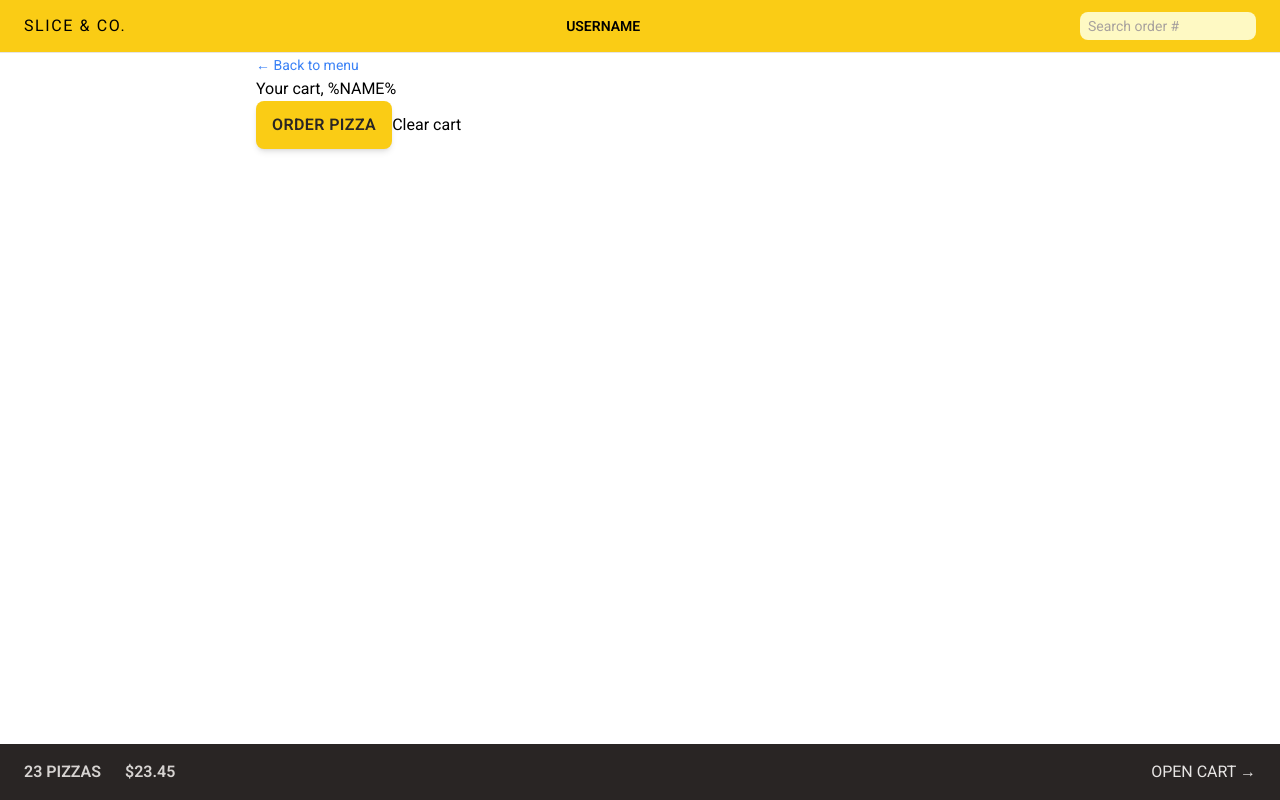
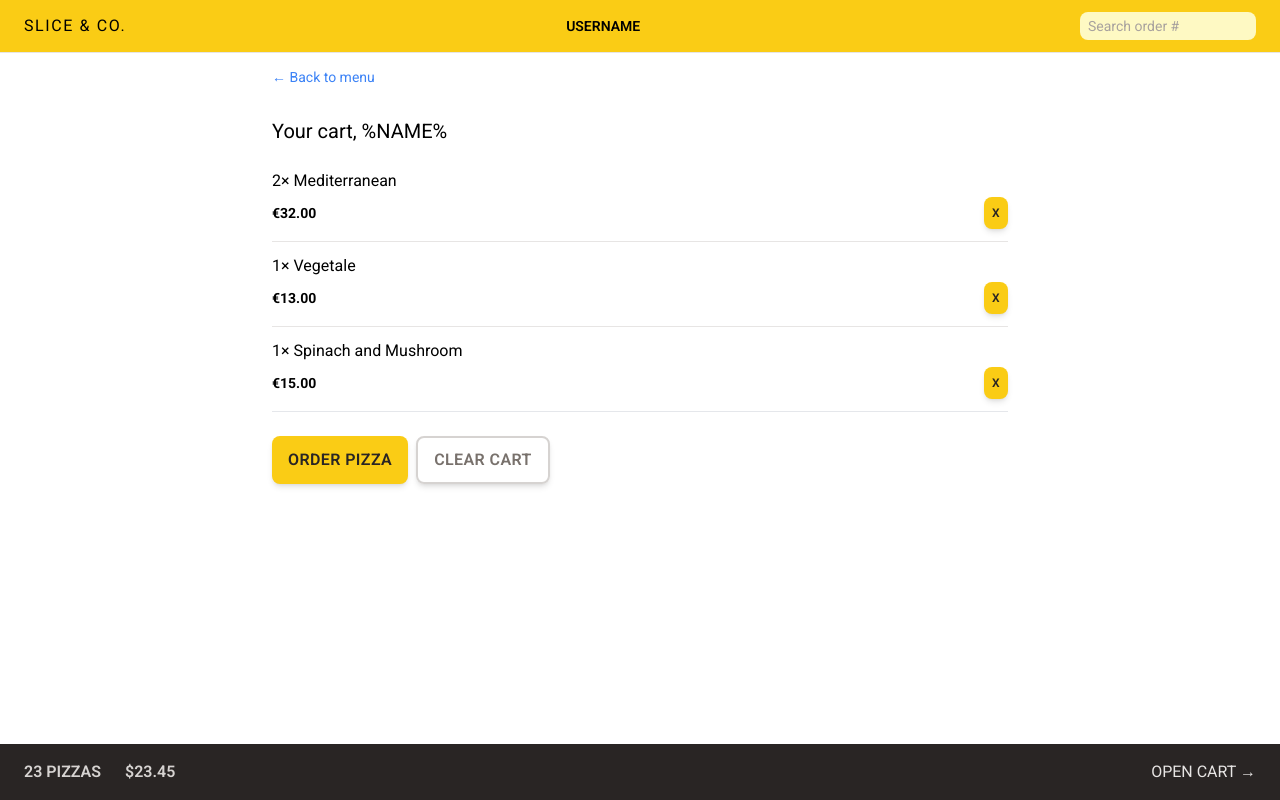
Before and after one commit to Brenotardelli/Slice-Co, a React (Vite) app: page /cart in a window 1280 px wide. Built offline with nearby package versions, Linux system fonts and the light colour scheme.

Commit message:
adding styles on components

```diff
--- a/src/features/cart/Cart.jsx
+++ b/src/features/cart/Cart.jsx
@@ -1,6 +1,7 @@
 import { Link } from "react-router-dom";
 import Button from "../../ui/Button";
 import LinkButton from "../../ui/LinkButton";
+import CartItem from "./CartItem";
 
 const fakeCart = [
   {
@@ -30,16 +31,23 @@
   const cart = fakeCart;
 
   return (
-    <div>
+    <div className="px-4 py-3">
       <LinkButton to="/menu">&larr; Back to menu</LinkButton>
 
-      <h2>Your cart, %NAME%</h2>
+      <h2 className="mt-7 text-xl">Your cart, %NAME%</h2>
 
-      <div>
+      <ul className="mt-3 divide-y divide-stone-200 border-b">
+        {cart.map((item) => (
+          <CartItem item={item} key={item.pizzaId} />
+        ))}
+      </ul>
+
+      <div className="mt-6 space-x-2">
         <Button type="primary" to="/order/new">
           Order pizza
         </Button>
-        <button>Clear cart</button>
+
+        <Button type="secondary">Clear cart</Button>
       </div>
     </div>
   );
--- a/src/features/cart/CartItem.jsx
+++ b/src/features/cart/CartItem.jsx
@@ -1,15 +1,17 @@
-import { formatCurrency } from "../../utils/helpers";
+import Button from "../../ui/Button";
+import { formatCurrency } from "../../utilits/helpers";
 
 function CartItem({ item }) {
   const { pizzaId, name, quantity, totalPrice } = item;
 
   return (
-    <li>
-      <p>
+    <li className="py-3">
+      <p className="mb-1">
         {quantity}&times; {name}
       </p>
-      <div>
-        <p>{formatCurrency(totalPrice)}</p>
+      <div className="flex items-center justify-between">
+        <p className="text-sm font-bold">{formatCurrency(totalPrice)}</p>
+        <Button type="small">x</Button>
       </div>
     </li>
   );
--- a/src/ui/Button.jsx
+++ b/src/ui/Button.jsx
@@ -10,6 +10,8 @@
 
   const styles = {
     primary: base + " px-4 py-3",
+    secondary:
+      "inline-block border-2 border-stone-300  rounded-lg font-semibold uppercase tracking-wide text-stone-500 shadow-md transition-colors duration-300 hover:bg-stone-100 focus:outline-none focus:ring focus:ring-stone-700 focus:ring-offset-2 px-4 py-2.5 disabled:cursor-not-allowed",
     small: base + " p-2 text-xs",
   };
 
```
